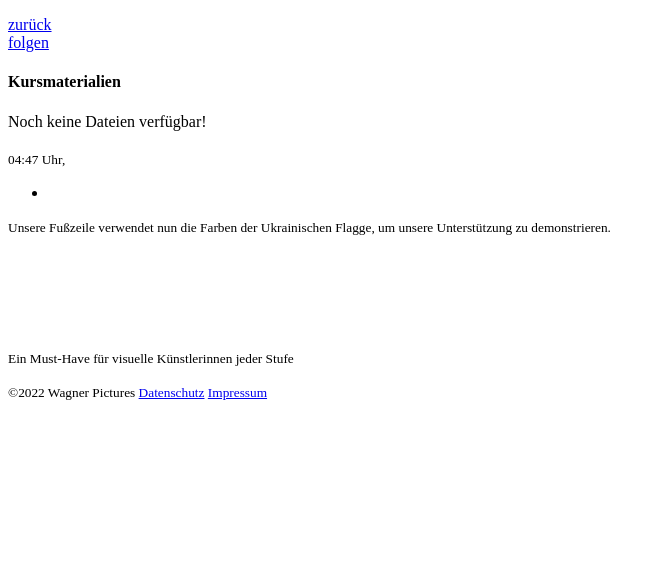
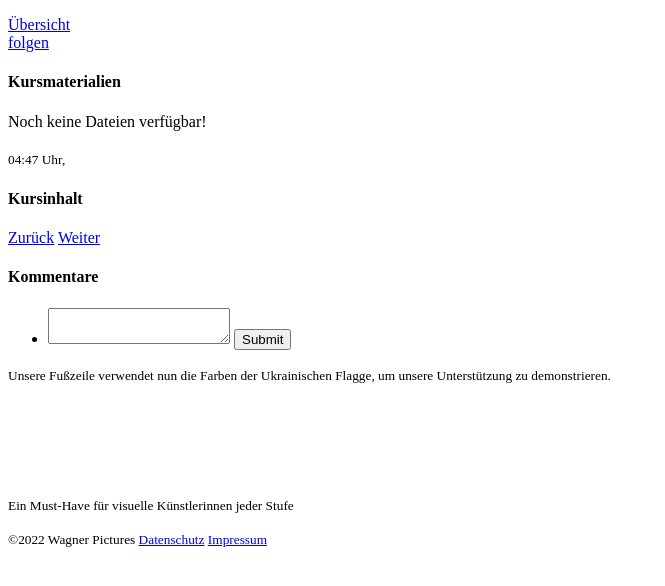
Before and after one commit to btinet/cinekolleg, a Symfony app: template templates/tutorial/show.html.twig in a window 1280 px wide. Shown: the part 78-664 px from the top of the page, without its empty margins (0-665 px from the left). Run offline with Twig, Linux system fonts and the light colour scheme; the template is opened without the code that fills it, so the values that code supplies are empty; form fields are guessed from the names that the template uses; some libraries are stand-ins or nearby versions.

Commit message:
update course details

```diff
--- a/src/Controller/TutoriumController.php
+++ b/src/Controller/TutoriumController.php
@@ -39,6 +39,8 @@ class TutoriumController extends AbstractController
     public function show(Request $request, EntityManagerInterface $entityManager, ManagerRegistry $registry, CourseRepository $courseRepository, $id): Response
     {
         $course = $courseRepository->find($id);
+        $nextCourse = $courseRepository->getNextPost($id);
+        $prevCourse = $courseRepository->getPreviousPost($id);
         $comment = new CourseComment();
         $commentForm = $this->createForm(CourseCommentType::class,$comment);
         $commentForm->handleRequest($request);
@@ -56,6 +58,8 @@ class TutoriumController extends AbstractController
         $this->denyAccessUnlessGranted('ROLE_USER');
         return $this->render('tutorial/show.html.twig', [
             'course' => $course,
+            'next' => $nextCourse,
+            'prev' => $prevCourse,
             'comment_form' => $commentForm->createView()
         ]);
     }
--- a/templates/tutorial/show.html.twig
+++ b/templates/tutorial/show.html.twig
@@ -11,19 +11,19 @@
                 <div class="col-12 col-md-7 offset-md-5">
                     <div class="d-flex justify-content-between align-items-center">
                         <div>
-                            <a href="{{ path('tutorium_index') }}" class="btn btn-light btn-sm"><i class="bi bi-chevron-double-left me-2"></i>zurück</a>
+                            <a href="{{ path('tutorium_index') }}" class="btn btn-light "><i class="bi bi-chevron-double-up me-2"></i>Übersicht</a>
                             {% if is_granted('ROLE_ADMIN') %}
                                 <a href="{{ ea_url()
                                     .setController('App\\Controller\\Admin\\CourseCrudController')
                                     .setAction('edit')
-                                    .setEntityId(course.id) }}" class="btn btn-info btn-sm"><i class="bi bi-pen"></i></a>
+                                    .setEntityId(course.id) }}" class="btn btn-info "><i class="bi bi-pen"></i></a>
                             {% endif %}
                         </div>
                         <div>
                             {% if course.users.contains(app.user) %}
-                                <a href="{{ path('tutorium_subscribe',{id:course.id}) }}" class="btn btn-success btn-sm"><i class="bi bi-bell-fill me-2"></i>nicht folgen</a>
+                                <a href="{{ path('tutorium_subscribe',{id:course.id}) }}" class="btn btn-success "><i class="bi bi-bell-fill me-2"></i>nicht folgen</a>
                             {% else %}
-                                <a href="{{ path('tutorium_subscribe',{id:course.id}) }}" class="btn btn-light btn-sm"><i class="bi bi-bell me-2"></i>folgen</a>
+                                <a href="{{ path('tutorium_subscribe',{id:course.id}) }}" class="btn btn-light "><i class="bi bi-bell me-2"></i>folgen</a>
                             {% endif %}
                         </div>
                     </div>
@@ -72,11 +72,29 @@
                                 <small class="d-block">{{ course.location }}</small>
                             </div>
                         </div>
+                        <h4>Kursinhalt</h4>
                         <div>{{ course.description|raw }}</div>
-                        <div>
+                        <div class="d-flex justify-content-between align-items-center">
+                            {% if prev %}
+                                <a href="{{ path('tutorium_show',{id: prev.id }) }}" class="btn btn-dark"><i class="bi bi-chevron-double-left me-2"></i>Zurück</a>
+                            {% else %}
+                                <a href="#" class="btn disabled btn-light"><i class="bi bi-chevron-double-left me-2"></i>Zurück</a>
+                            {% endif %}
+                            {% if next %}
+                                <a href="{{ path('tutorium_show',{id: next.id }) }}" class="btn btn-dark">Weiter<i class="bi bi-chevron-double-right ms-2"></i></a>
+                            {% else %}
+                                <a href="#" class="btn disabled btn-light">Weiter<i class="bi bi-chevron-double-right ms-2"></i></a>
+                            {% endif %}
+                        </div>
+                        <div class="pt-3">
+                            <h4>Kommentare</h4>
                             <ul class="list-group list-group-flush">
-                                <li class="list-group-item bg-transparent">
+                                <li class="list-group-item bg-transparent px-0">
                                     {{ form_start(comment_form) }}
+                                    <div class="input-group mb-3">
+                                        {{ form_widget(comment_form.content) }}
+                                        {{ form_widget(comment_form.submit) }}
+                                    </div>
                                     {{ form_end(comment_form) }}
                                 </li>
                                 {% for comment in course.courseComments %}
```
Also changed, not shown: src/Form/CourseCommentType.php (+6 -2 lines), src/Repository/CourseRepository.php (+31 -0 lines).
